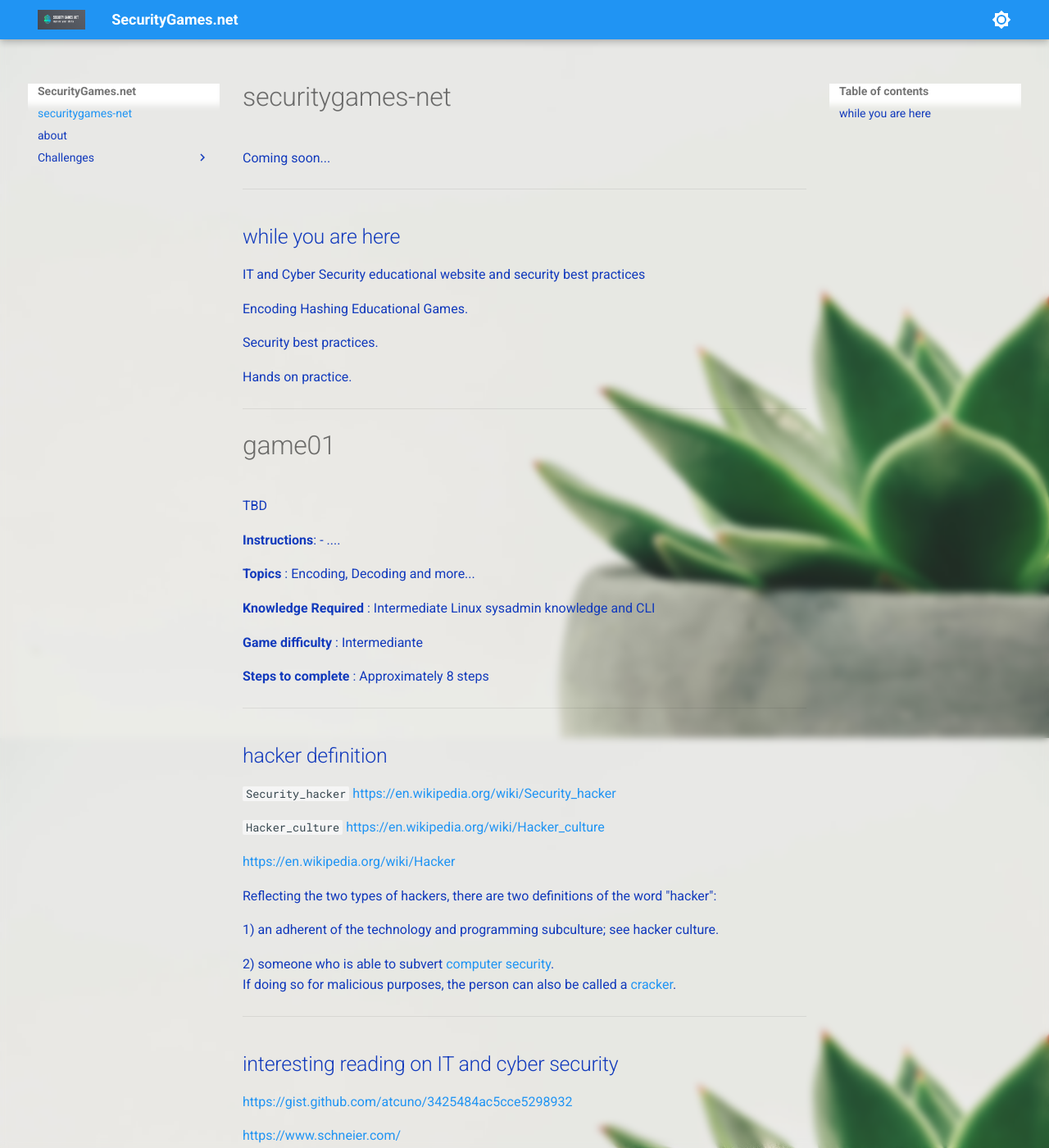
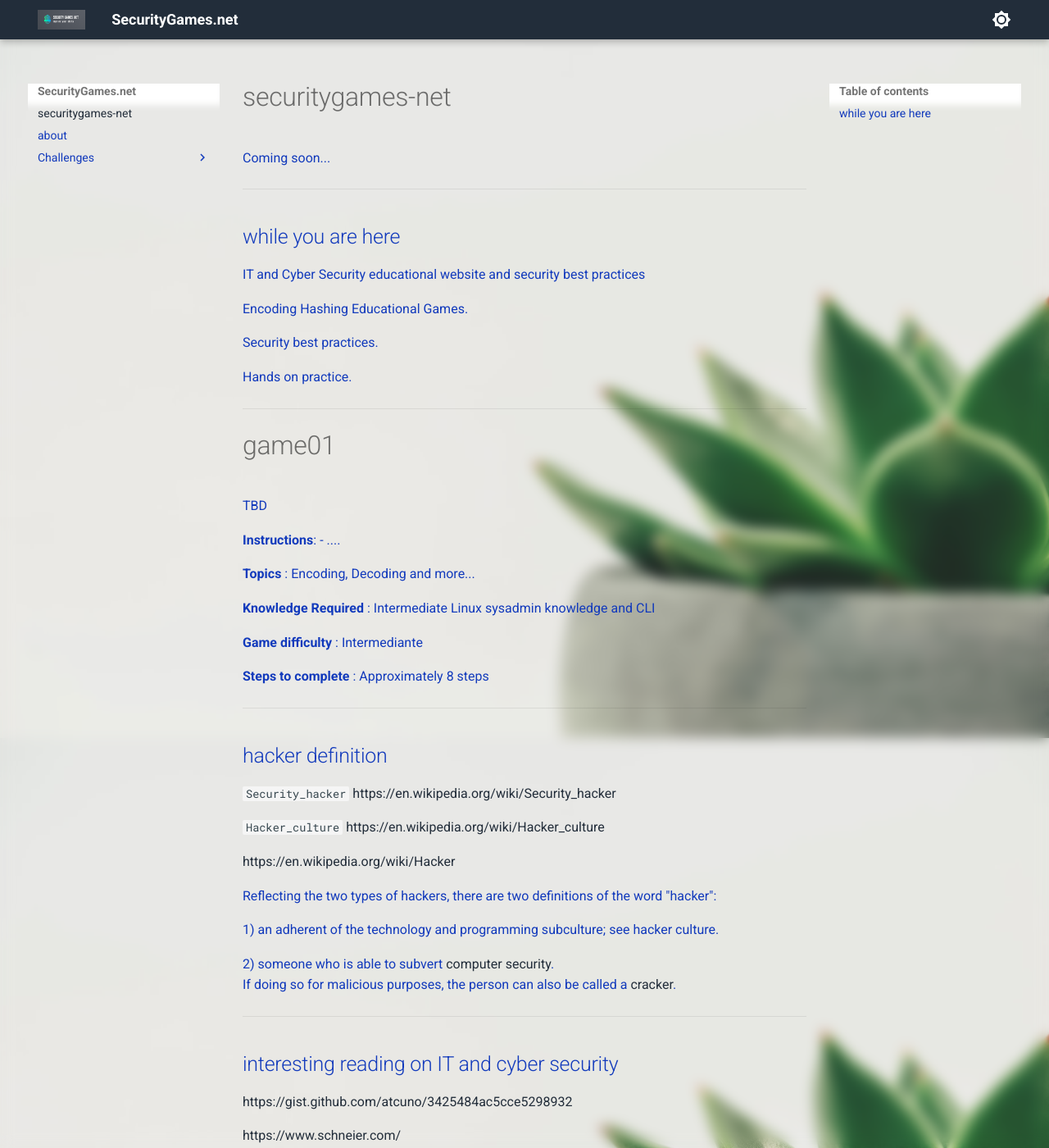
Before and after one commit to AntonioFeijaoUK/www-securitygames-net, an MkDocs documentation site: the page built from docs/index.md, in a window 1280 px wide and 1400 px high. Shown: the whole window at 82% size. Built offline with MkDocs 1.6.1 and Material for MkDocs 9.7.7, drawn with Linux system fonts in a browser that asks for light colours.

Commit message:
Update extra.css

```diff
--- a/docs/assets/css/extra.css
+++ b/docs/assets/css/extra.css
@@ -14,9 +14,17 @@
 
   background-color: rgba(255, 255, 255, 0.4);
   -webkit-backdrop-filter: blur(5px);;
-  backdrop-filter: blur(5px);
+  backdrop-filter: blur(8px);
 
   /* background: bg-color bg-image position/bg-size bg-repeat bg-origin bg-clip bg-attachment initial|inherit; */
   /* https://www.w3schools.com/cssref/css3_pr_background.asp */
 
 }
+
+/* https://squidfunk.github.io/mkdocs-material/setup/changing-the-colors/?h=color */
+
+:root > * {
+  --md-primary-fg-color:        #222D3A;
+  --md-primary-fg-color--light: ##006DEB;
+  --md-primary-fg-color--dark:  ##006DEB;
+}
```
